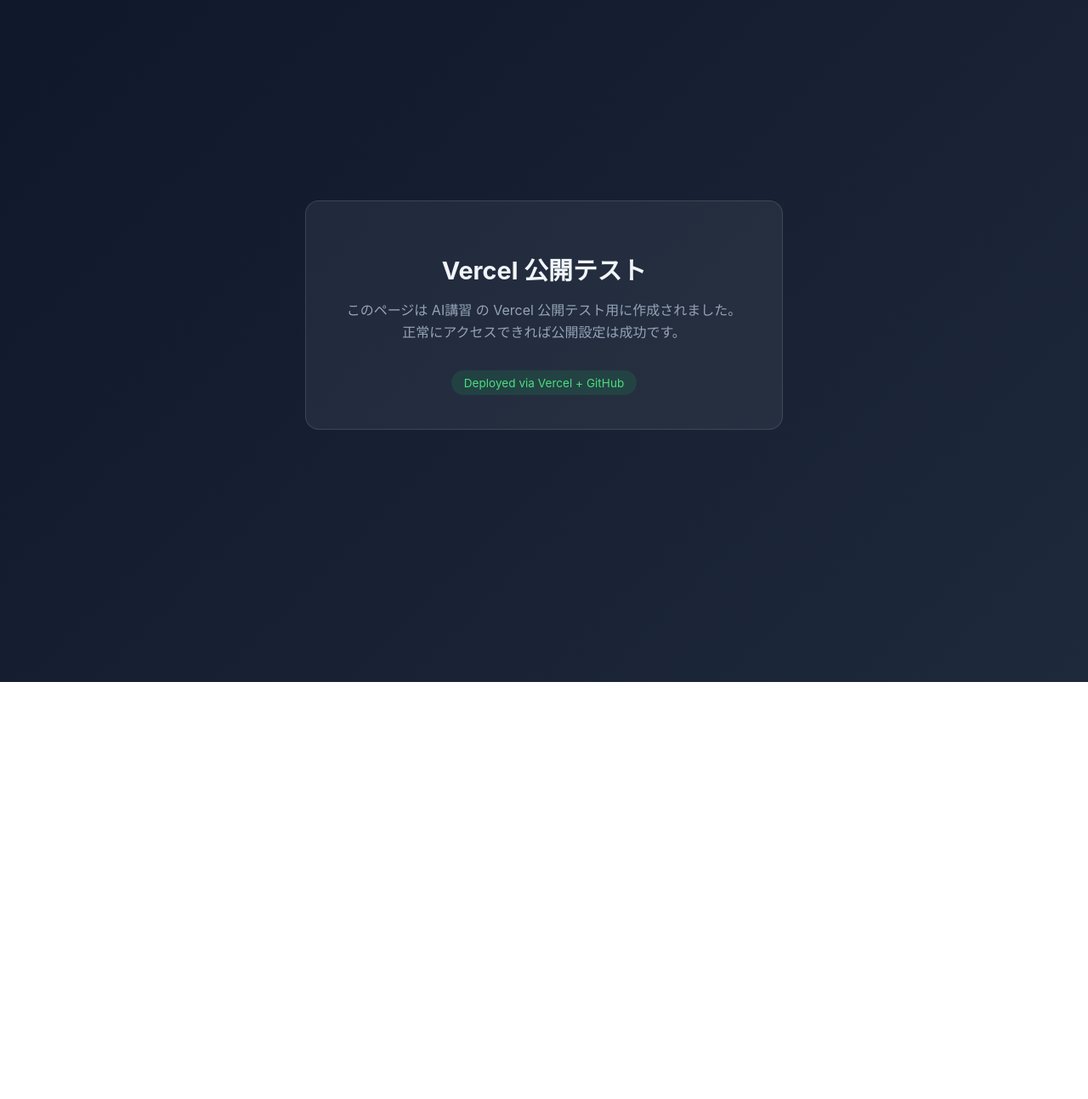
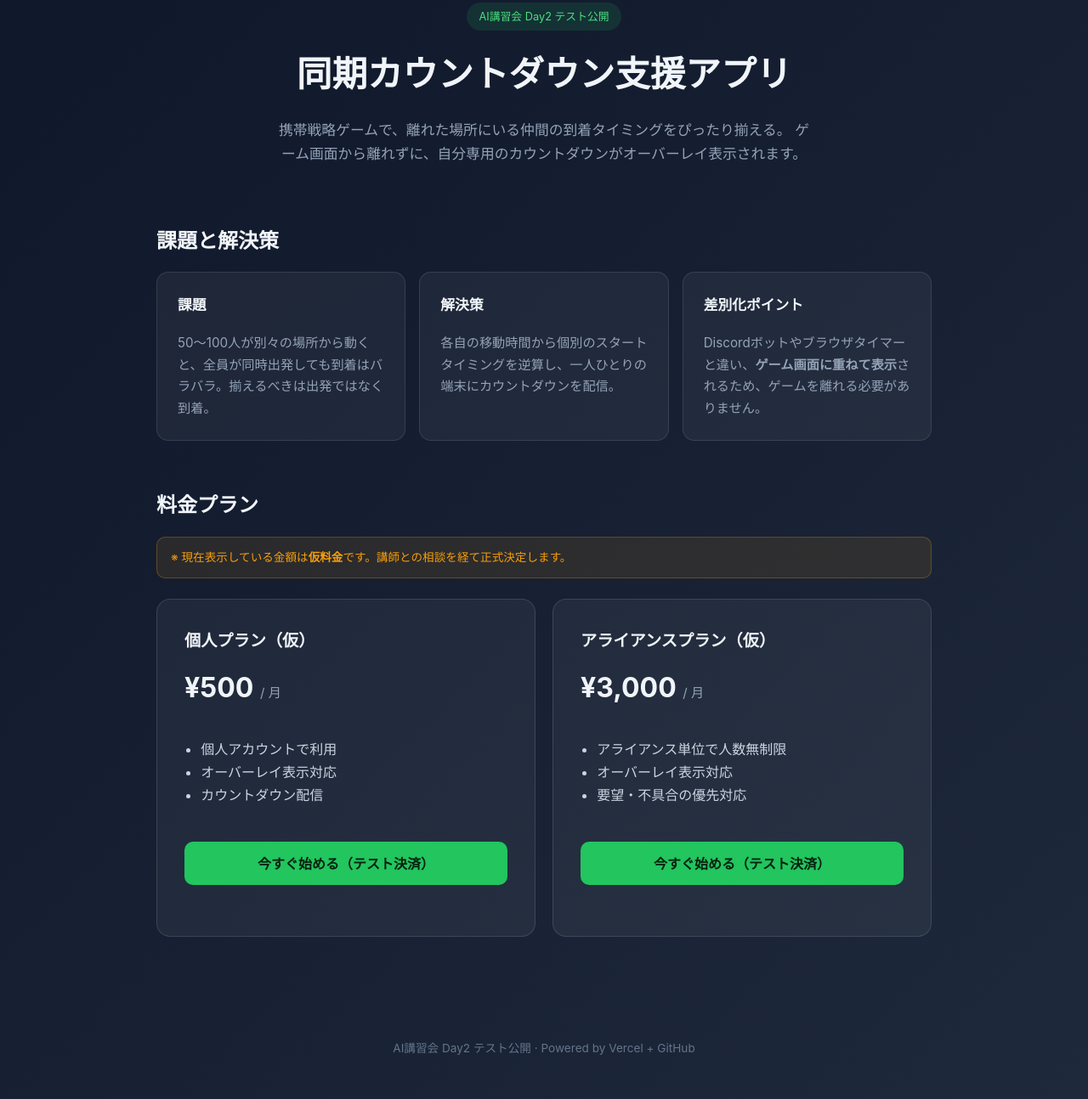
Before and after one commit to bokurawasonnamonsa/vercel-test, a website: page index.html in a window 1280 px wide. Shown: the part 61-1355 px from the top of the page at 85% size. Before the commit the page ends 864 px from the top, so only its background shows below. Drawn offline with Linux system fonts and the light colour scheme.

Commit message:
Add pricing landing page and Stripe checkout API (test mode)

```diff
--- a/index.html
+++ b/index.html
@@ -3,46 +3,184 @@
 <head>
 <meta charset="UTF-8">
 <meta name="viewport" content="width=device-width, initial-scale=1">
-<title>AI講習 公開テスト</title>
+<title>同期カウントダウン支援アプリ</title>
 <style>
   :root { color-scheme: light dark; }
+  * { box-sizing: border-box; }
   body {
     margin: 0;
-    min-height: 100vh;
-    display: flex;
-    align-items: center;
-    justify-content: center;
     font-family: -apple-system, BlinkMacSystemFont, "Segoe UI", "Hiragino Sans", "Yu Gothic", sans-serif;
     background: linear-gradient(135deg, #0f172a, #1e293b);
     color: #f1f5f9;
+    line-height: 1.7;
+  }
+  header {
     text-align: center;
-    padding: 2rem;
+    padding: 4rem 1.5rem 3rem;
   }
-  .card {
-    background: rgba(255,255,255,0.06);
-    border: 1px solid rgba(255,255,255,0.12);
-    border-radius: 16px;
-    padding: 2.5rem 3rem;
-    max-width: 480px;
-  }
-  h1 { font-size: 1.8rem; margin-bottom: 0.5rem; }
-  p { color: #94a3b8; line-height: 1.6; }
-  .badge {
+  header .badge {
     display: inline-block;
-    margin-top: 1rem;
-    padding: 0.4rem 0.9rem;
+    padding: 0.35rem 0.9rem;
     background: #22c55e22;
     color: #4ade80;
     border-radius: 999px;
+    font-size: 0.8rem;
+    margin-bottom: 1rem;
+  }
+  header h1 {
+    font-size: clamp(1.8rem, 4vw, 2.6rem);
+    margin: 0 0 1rem;
+  }
+  header p.lead {
+    color: #94a3b8;
+    max-width: 640px;
+    margin: 0 auto;
+    font-size: 1.05rem;
+  }
+  main { max-width: 960px; margin: 0 auto; padding: 0 1.5rem 4rem; }
+  section { margin-bottom: 3.5rem; }
+  h2 { font-size: 1.5rem; margin-bottom: 1rem; }
+  .grid {
+    display: grid;
+    grid-template-columns: repeat(auto-fit, minmax(240px, 1fr));
+    gap: 1rem;
+  }
+  .box {
+    background: rgba(255,255,255,0.05);
+    border: 1px solid rgba(255,255,255,0.1);
+    border-radius: 14px;
+    padding: 1.5rem;
+  }
+  .box h3 { margin-top: 0; font-size: 1.05rem; }
+  .box p { color: #94a3b8; margin-bottom: 0; font-size: 0.95rem; }
+  .pricing-note {
     font-size: 0.85rem;
+    color: #f59e0b;
+    background: #f59e0b1a;
+    border: 1px solid #f59e0b44;
+    border-radius: 10px;
+    padding: 0.75rem 1rem;
+    margin-bottom: 1.5rem;
   }
+  .plans {
+    display: grid;
+    grid-template-columns: repeat(auto-fit, minmax(260px, 1fr));
+    gap: 1.25rem;
+  }
+  .plan {
+    background: rgba(255,255,255,0.05);
+    border: 1px solid rgba(255,255,255,0.12);
+    border-radius: 16px;
+    padding: 2rem;
+    display: flex;
+    flex-direction: column;
+  }
+  .plan h3 { margin: 0 0 0.25rem; font-size: 1.2rem; }
+  .plan .price { font-size: 2rem; font-weight: 700; margin: 0.5rem 0 1rem; }
+  .plan .price span { font-size: 0.95rem; font-weight: 400; color: #94a3b8; }
+  .plan ul { color: #cbd5e1; padding-left: 1.2rem; flex-grow: 1; }
+  .plan button {
+    margin-top: 1.5rem;
+    padding: 0.85rem 1.2rem;
+    border: none;
+    border-radius: 10px;
+    background: #22c55e;
+    color: #05210f;
+    font-weight: 700;
+    font-size: 1rem;
+    cursor: pointer;
+  }
+  .plan button:hover { background: #4ade80; }
+  .plan button:disabled { opacity: 0.6; cursor: not-allowed; }
+  .status-msg { margin-top: 0.75rem; font-size: 0.85rem; color: #94a3b8; min-height: 1.2em; }
+  footer { text-align: center; color: #64748b; font-size: 0.85rem; padding-bottom: 3rem; }
 </style>
 </head>
 <body>
-  <div class="card">
-    <h1>Vercel 公開テスト</h1>
-    <p>このページは AI講習 の Vercel 公開テスト用に作成されました。<br>正常にアクセスできれば公開設定は成功です。</p>
-    <span class="badge">Deployed via Vercel + GitHub</span>
-  </div>
+  <header>
+    <span class="badge">AI講習会 Day2 テスト公開</span>
+    <h1>同期カウントダウン支援アプリ</h1>
+    <p class="lead">
+      携帯戦略ゲームで、離れた場所にいる仲間の到着タイミングをぴったり揃える。
+      ゲーム画面から離れずに、自分専用のカウントダウンがオーバーレイ表示されます。
+    </p>
+  </header>
+
+  <main>
+    <section>
+      <h2>課題と解決策</h2>
+      <div class="grid">
+        <div class="box">
+          <h3>課題</h3>
+          <p>50〜100人が別々の場所から動くと、全員が同時出発しても到着はバラバラ。揃えるべきは出発ではなく到着。</p>
+        </div>
+        <div class="box">
+          <h3>解決策</h3>
+          <p>各自の移動時間から個別のスタートタイミングを逆算し、一人ひとりの端末にカウントダウンを配信。</p>
+        </div>
+        <div class="box">
+          <h3>差別化ポイント</h3>
+          <p>Discordボットやブラウザタイマーと違い、<strong>ゲーム画面に重ねて表示</strong>されるため、ゲームを離れる必要がありません。</p>
+        </div>
+      </div>
+    </section>
+
+    <section>
+      <h2>料金プラン</h2>
+      <div class="pricing-note">
+        ※ 現在表示している金額は<strong>仮料金</strong>です。講師との相談を経て正式決定します。
+      </div>
+      <div class="plans">
+        <div class="plan">
+          <h3>個人プラン（仮）</h3>
+          <div class="price">¥500 <span>/ 月</span></div>
+          <ul>
+            <li>個人アカウントで利用</li>
+            <li>オーバーレイ表示対応</li>
+            <li>カウントダウン配信</li>
+          </ul>
+          <button data-plan="personal">今すぐ始める（テスト決済）</button>
+          <div class="status-msg" data-status="personal"></div>
+        </div>
+        <div class="plan">
+          <h3>アライアンスプラン（仮）</h3>
+          <div class="price">¥3,000 <span>/ 月</span></div>
+          <ul>
+            <li>アライアンス単位で人数無制限</li>
+            <li>オーバーレイ表示対応</li>
+            <li>要望・不具合の優先対応</li>
+          </ul>
+          <button data-plan="alliance">今すぐ始める（テスト決済）</button>
+          <div class="status-msg" data-status="alliance"></div>
+        </div>
+      </div>
+    </section>
+  </main>
+
+  <footer>AI講習会 Day2 テスト公開 &middot; Powered by Vercel + GitHub</footer>
+
+  <script>
+    document.querySelectorAll('button[data-plan]').forEach((btn) => {
+      btn.addEventListener('click', async () => {
+        const plan = btn.getAttribute('data-plan');
+        const statusEl = document.querySelector(`[data-status="${plan}"]`);
+        btn.disabled = true;
+        statusEl.textContent = '決済ページを準備中…';
+        try {
+          const res = await fetch('/api/create-checkout-session', {
+            method: 'POST',
+            headers: { 'Content-Type': 'application/json' },
+            body: JSON.stringify({ plan }),
+          });
+          const data = await res.json();
+          if (!res.ok) throw new Error(data.error || '不明なエラー');
+          window.location.href = data.url;
+        } catch (err) {
+          statusEl.textContent = 'エラー: ' + err.message;
+          btn.disabled = false;
+        }
+      });
+    });
+  </script>
 </body>
 </html>
```
Also changed, not shown: api/create-checkout-session.js (added, +57 -0 lines), cancel.html (added, +27 -0 lines), package.json (added, +8 -0 lines), success.html (added, +27 -0 lines).
